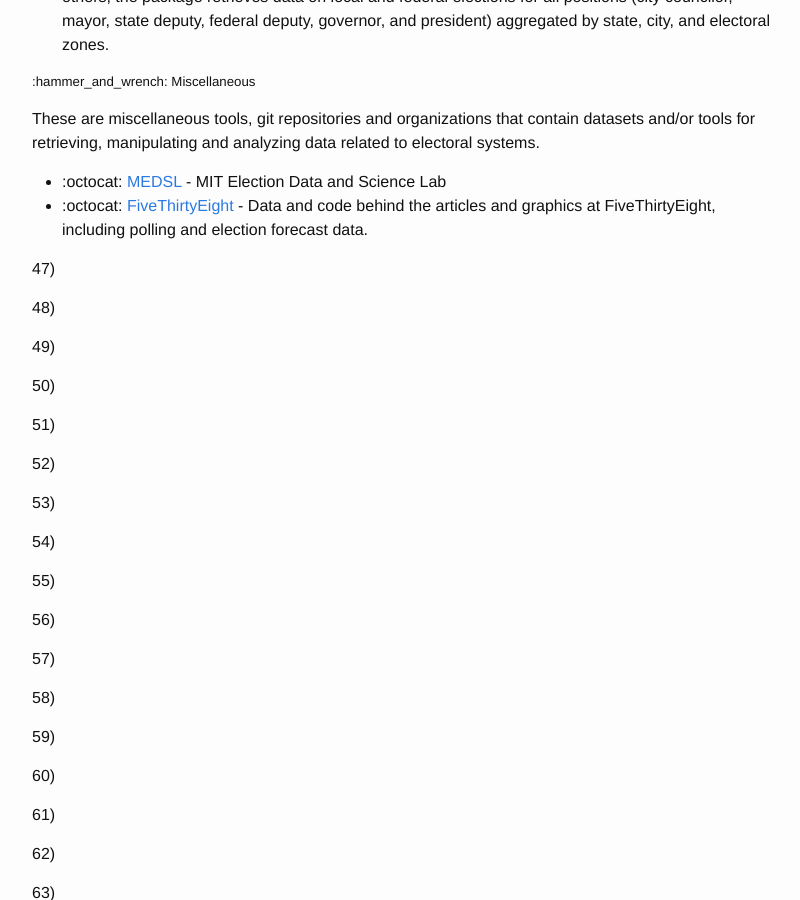
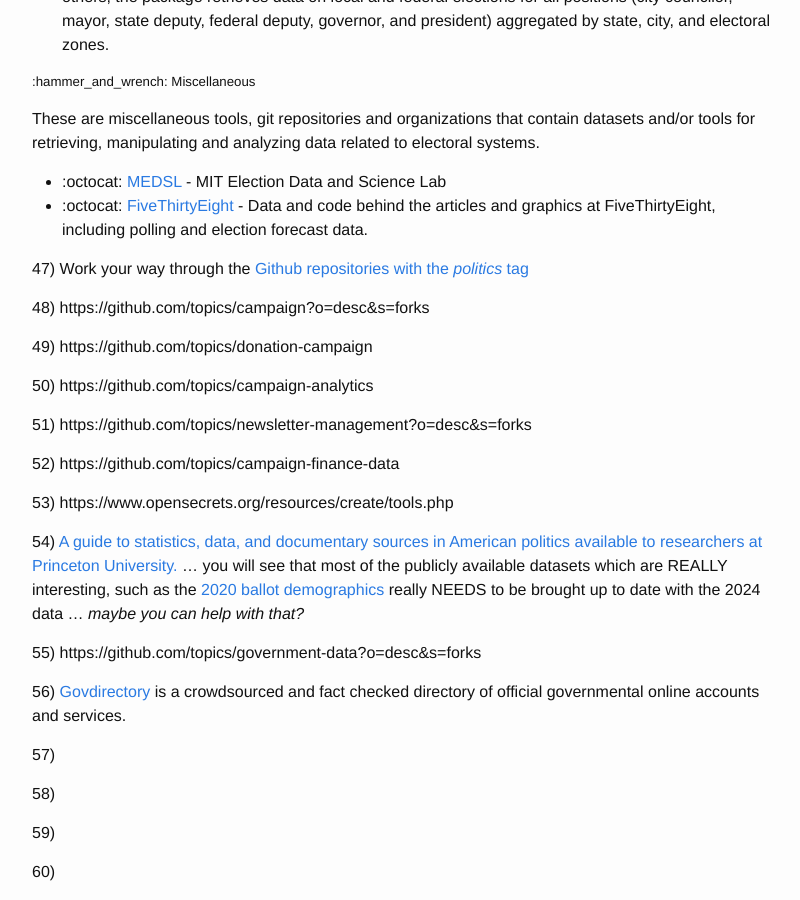
Before and after one commit to RockRapids/SHOP, a Jekyll site: the page built from _posts/2023-12-01-Studying-The-2024-POTUS-Race.MD, in a window 1280 px wide and 900 px high, scrolled down 16888 px. Shown: the whole window, without its empty margins (238-1038 px from the left). Built offline with Jekyll 4.4.1, drawn with Linux system fonts in a browser that asks for light colours.

Commit message:
gov directory

```diff
--- a/_posts/2023-12-01-Studying-The-2024-POTUS-Race.MD
+++ b/_posts/2023-12-01-Studying-The-2024-POTUS-Race.MD
@@ -279,26 +279,25 @@ These are miscellaneous tools, git repositories and organizations that contain d
 - :octocat: [MEDSL](https://github.com/MEDSL) - MIT Election Data and Science Lab
 - :octocat: [FiveThirtyEight](https://github.com/fivethirtyeight/data) - Data and code behind the articles and graphics at FiveThirtyEight, including polling and election forecast data.
 
+47) Work your way through the [Github repositories with the *politics* tag](https://github.com/topics/politics?o=desc&s=forks)
 
-47)
+48) https://github.com/topics/campaign?o=desc&s=forks
 
-48)
+49) https://github.com/topics/donation-campaign
 
-49)
+50) https://github.com/topics/campaign-analytics
 
-50)
+51) https://github.com/topics/newsletter-management?o=desc&s=forks
 
-51)
+52) https://github.com/topics/campaign-finance-data
 
-52)
+53) https://www.opensecrets.org/resources/create/tools.php
 
-53)
+54) [A guide to statistics, data, and documentary sources in American politics available to researchers at Princeton University.](https://libguides.princeton.edu/politics/american/states#s-lg-box-7650805) ... you will see that most of the publicly available datasets which are REALLY interesting, such as the [2020 ballot demographics](https://wholeads.us/research/2020-ballot-demographics/) really NEEDS to be brought up to date with the 2024 data ... *maybe you can help with that?*
 
-54)
+55) https://github.com/topics/government-data?o=desc&s=forks
 
-55)
-
-56)
+56) [Govdirectory](https://www.govdirectory.org/) is a crowdsourced and fact checked directory of official governmental online accounts and services.
 
 57)
 
```
